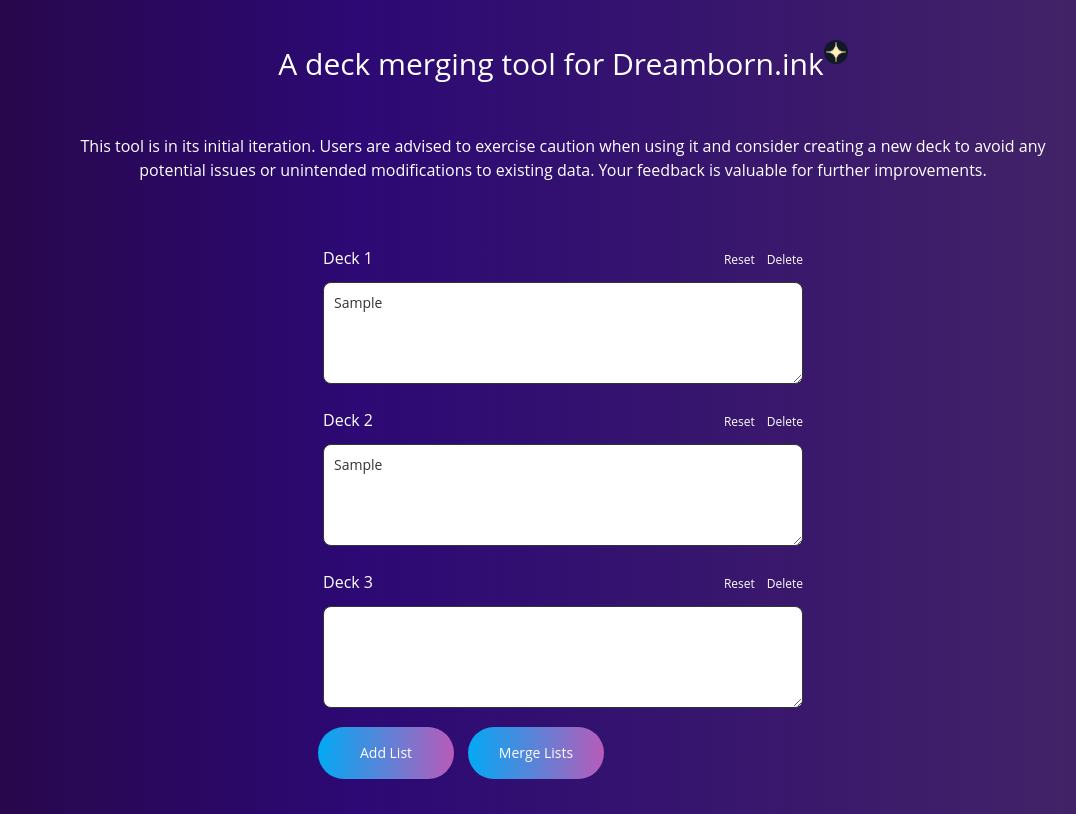
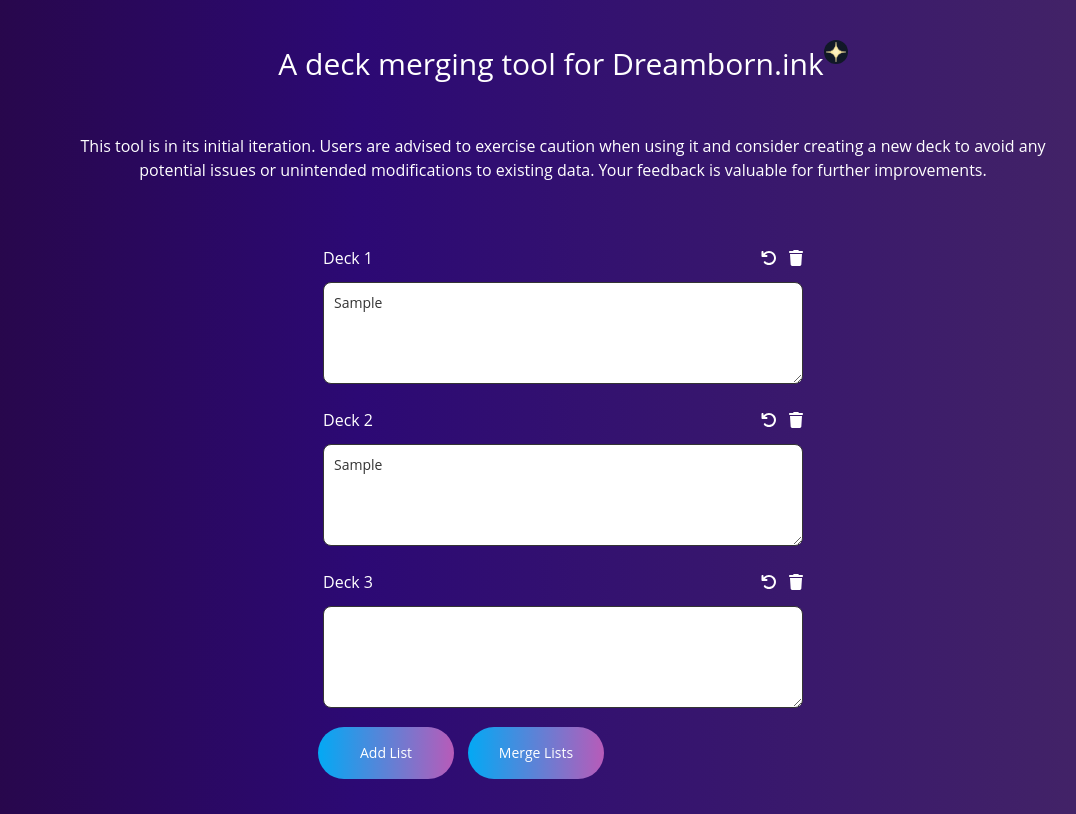
Before and after one commit to gen035/dreamborn-merger, a React (Create React App) app: page / in a window 1280 px wide. Both pictures are taken after typing "Sample", "Sample" into the empty fields and a click on the button "Add List". Shown: the whole page, without its empty margins (77-1153 px from the left). Built offline with nearby package versions, Linux system fonts and the light colour scheme.

Commit message:
add font awesome and fine tune styles

```diff
--- a/package.json
+++ b/package.json
@@ -3,6 +3,9 @@
   "version": "0.1.0",
   "private": true,
   "dependencies": {
+    "@fortawesome/fontawesome-svg-core": "^6.5.1",
+    "@fortawesome/free-solid-svg-icons": "^6.5.1",
+    "@fortawesome/react-fontawesome": "^0.2.0",
     "@testing-library/jest-dom": "^5.17.0",
     "@testing-library/react": "^13.4.0",
     "@testing-library/user-event": "^13.5.0",
--- a/src/components/Tool.jsx
+++ b/src/components/Tool.jsx
@@ -1,4 +1,7 @@
 import React, { useEffect, useState } from 'react';
+import { FontAwesomeIcon } from '@fortawesome/react-fontawesome'
+import { faArrowRotateLeft, faTrash } from '@fortawesome/free-solid-svg-icons'
+
 import { formatList, formatArrayToString, mergeLists, validateArrays } from '../utils/formatData';
 
 const Tool = () => {
@@ -73,9 +76,9 @@
           <div className='tool-list-header mb-2 mt-4 flex justify-between'>
             <h2 className='tool-list-title text-white'>Deck {index + 1}</h2>
             <div>
-              <button className='tool-list-reset mr-2 ml-2 text-xs' onClick={() => handleResetList(index)}>Reset</button>
+              <FontAwesomeIcon className='tool-list-icon--reset text-white cursor-pointer' icon={faArrowRotateLeft} onClick={() => handleResetList(index)}/>
               {listCount > 2 && (
-                <button className='tool-list-delete text-xs' onClick={() => handleDeleteList(index)}>Delete</button>
+                <FontAwesomeIcon className='tool-list-icon--delete text-white cursor-pointer ml-2' icon={faTrash} onClick={() => handleDeleteList(index)}/>
               )}
             </div>
           </div>
@@ -106,7 +109,6 @@
           <button className='button--animated mt-4' onClick={copyToClipboard}>Copy to Clipboard</button>
         </div>
       }
-
     </div>
   );
 };
--- a/src/styles/_tool.scss
+++ b/src/styles/_tool.scss
@@ -1,9 +1,21 @@
 .tool {
   .tool-list {
-    color: theme('colors.white');
-
     &-text {
       color: theme('colors.darkgrey');
     }
+
+    &-icon--reset {
+      transition: all 250ms linear;
+      &:hover {
+        transform: rotate(-15deg);
+      }
+    }
+
+    &-icon--delete {
+      transition: all 250ms linear;
+      &:hover {
+        color: theme('colors.red');
+      }
+    }
   }
 }
--- a/tailwind.config.js
+++ b/tailwind.config.js
@@ -21,6 +21,7 @@
       'black': '#000000',
       'mediumgrey': '#686868',
       'darkgrey': '#343434',
+      'red': '#bd032d'
     },
     extend: {
       spacing: {
```
Also changed, not shown: 1 other file (tests, documents, lock files or other folders).
